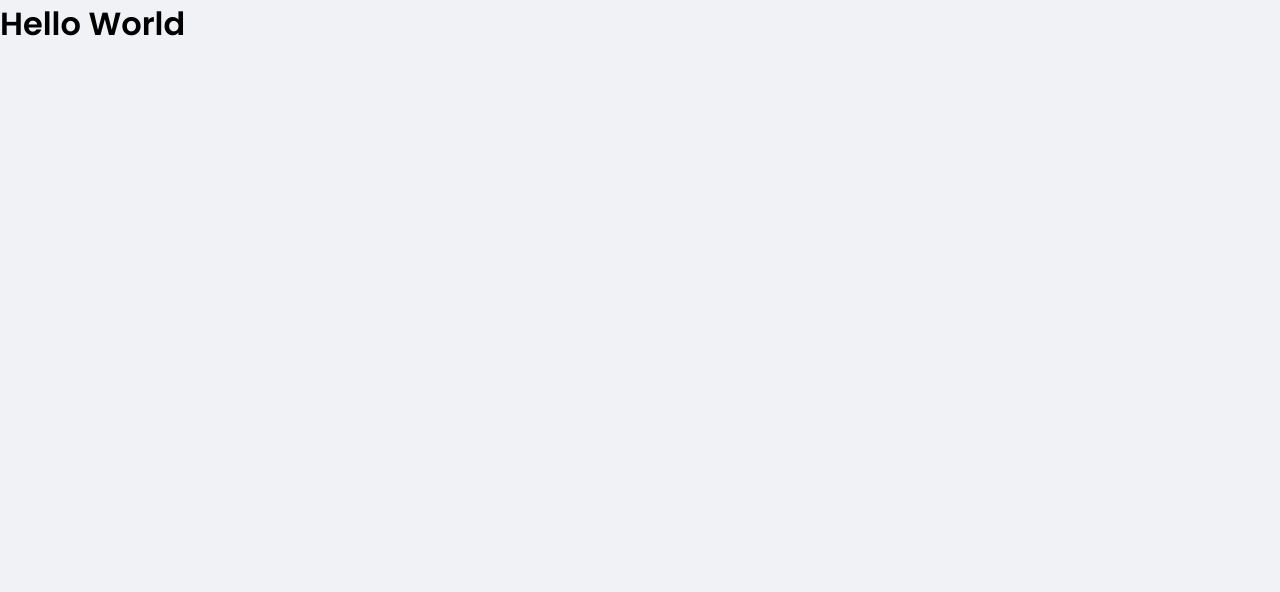
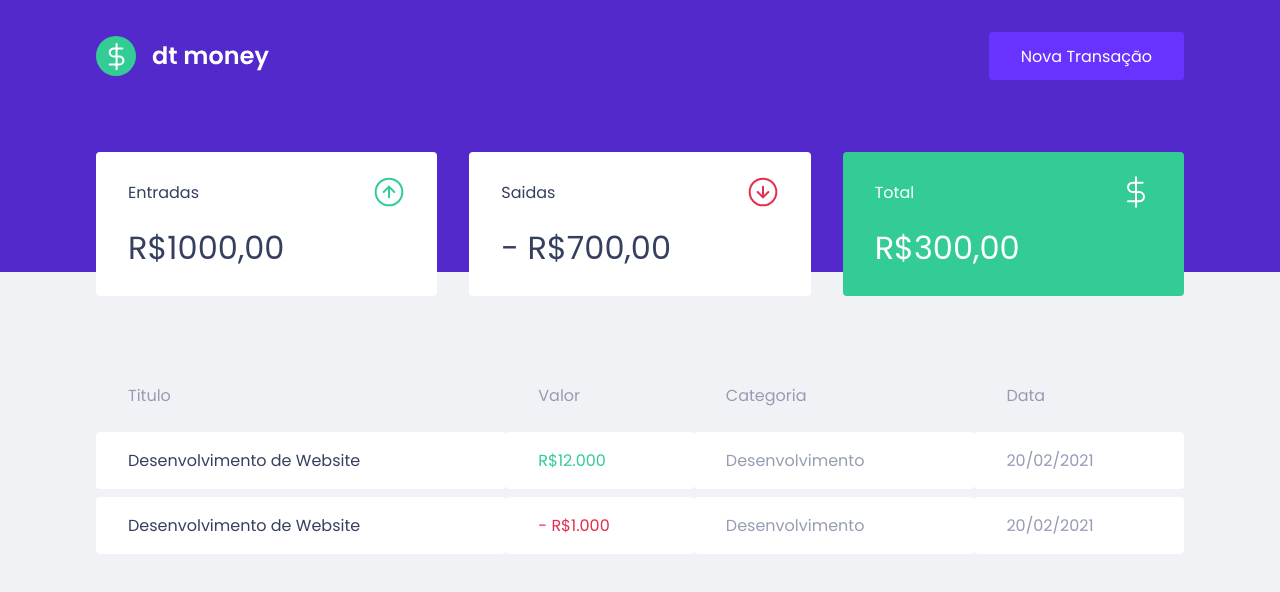
Before and after one commit to TomasSantosz/dtmoney, a React (Create React App) app: page / in a window 1280 px wide. Shown: the top 592 px of the page. Built offline with nearby package versions, Linux system fonts and the light colour scheme.

Commit message:
finish dashboard

```diff
--- a/src/App.tsx
+++ b/src/App.tsx
@@ -1,10 +1,13 @@
+import { Dashboard } from "./components/Dashboard";
+import { Header } from "./components/Header";
 import { GlobalStyle } from "./styles/global";
 
 export function App() {
   return (
-    <div className="App">
-      <h1>Hello World</h1>
+    <>
+      <Header />
+      <Dashboard />
       <GlobalStyle />
-    </div>
+    </>
   );
 }
--- /dev/null
+++ b/src/components/Dashboard/index.tsx
@@ -0,0 +1,12 @@
+import { Summary } from "../Summary";
+import { TransactionsTable } from "../TransactionsTable";
+import { Container } from "./styles";
+
+export function Dashboard(){
+    return(
+      <Container>
+            <Summary />
+            <TransactionsTable />
+      </Container>
+    );
+}
--- /dev/null
+++ b/src/components/Dashboard/styles.ts
@@ -0,0 +1,9 @@
+import styled from "styled-components";
+
+export const Container = styled.main`
+
+    max-width: 1120px;
+    margin: 0 auto;
+    padding: 2.5rem 1rem;
+
+`;
--- /dev/null
+++ b/src/components/Header/index.tsx
@@ -0,0 +1,15 @@
+import logoImg from "../../assets/logo.svg";
+import { Container, Content } from './styles';
+
+export function Header(){
+    return (
+        <Container>
+            <Content>
+                <img src={logoImg} alt="dt money" />
+                <button type="button">
+                    Nova Transação
+                </button>
+            </Content>
+        </Container>
+    )
+}
--- /dev/null
+++ b/src/components/Header/styles.ts
@@ -0,0 +1,32 @@
+import styled from 'styled-components';
+
+export const Container = styled.header`
+    background: var(--blue);
+
+`;
+
+export const Content = styled.div`
+    max-width: 1120px;
+    margin: 0 auto;
+
+    padding: 2rem 1rem 12rem;
+    display: flex;
+    align-items: center;
+    justify-content: space-between;
+
+    button{
+        font-size: 1rem;
+        color: #fff;
+        background: var(--blue-light);
+        border: 0;
+        padding: 0 2rem;
+        border-radius: 0.25rem;
+        height: 3rem;
+
+        transition: filter 0.2s;
+
+        &:hover{
+            filter: brightness(0.9);
+        }
+    }
+`;
--- /dev/null
+++ b/src/components/Summary/index.tsx
@@ -0,0 +1,32 @@
+import { Container } from "./styles";
+import incomeImg from '../../assets/income.svg';
+import outcomeImg from '../../assets/outcome.svg';
+import totalImg from '../../assets/total.svg';
+
+export function Summary(){
+    return(
+        <Container>
+            <div>
+                <header>
+                    <p>Entradas</p>
+                    <img src={incomeImg} alt="Entradas" />
+                </header>
+                <strong>R$1000,00</strong>
+            </div>
+            <div>
+                <header>
+                    <p>Saidas</p>
+                    <img src={outcomeImg} alt="Saidas" />
+                </header>
+                <strong>- R$700,00</strong>
+            </div>
+            <div className="highlight_background">
+                <header>
+                    <p>Total</p>
+                    <img src={totalImg} alt="Total" />
+                </header>
+                <strong>R$300,00</strong>
+            </div>
+        </Container>
+    );
+}
--- /dev/null
+++ b/src/components/Summary/styles.ts
@@ -0,0 +1,34 @@
+import styled from "styled-components";
+
+export const Container = styled.div`
+    display: grid;
+    grid-template-columns: repeat(3, 1fr);
+    gap: 2rem;
+    margin-top: -10rem;
+
+    div {
+        background: var(--shape);
+        padding: 1.5rem 2rem;
+        border-radius: 0.25rem;
+        color: var(--text-title);
+
+        header {
+            display: flex;
+            align-items: center;
+            justify-content: space-between;
+        }
+
+        strong{
+            display: block;
+            margin-top: 1rem;
+            font-size: 2rem;
+            font-weight: 500;
+            line-height: 3rem;
+        }
+
+        &.highlight_background {
+            background: var(--green);
+            color: #fff;
+        }
+    }
+`;
--- /dev/null
+++ b/src/components/TransactionsTable/index.tsx
@@ -0,0 +1,32 @@
+import { Container } from "./styles";
+
+export function TransactionsTable(){
+    return(
+        <Container>
+            <table>
+                <thead>
+                    <tr>
+                        <th>Titulo</th>
+                        <th>Valor</th>
+                        <th>Categoria</th>
+                        <th>Data</th>
+                    </tr>
+                </thead>
+                <tbody>
+                    <tr>
+                        <td className="title">Desenvolvimento de Website</td>
+                        <td className="deposit">R$12.000</td>
+                        <td>Desenvolvimento</td>
+                        <td>20/02/2021</td>
+                    </tr>
+                    <tr>
+                        <td className="title">Desenvolvimento de Website</td>
+                        <td className="withdraw">- R$1.000</td>
+                        <td>Desenvolvimento</td>
+                        <td>20/02/2021</td>
+                    </tr>
+                </tbody>
+            </table>
+        </Container>
+    )
+}
--- /dev/null
+++ b/src/components/TransactionsTable/styles.ts
@@ -0,0 +1,36 @@
+import styled from "styled-components";
+
+export const Container = styled.div`
+    margin-top: 4rem;
+
+    table{
+        width: 100%;
+        border-spacing: 0 0.5rem;
+
+        th{
+            color: var(--text-body);
+            font-weight: 400;
+            padding: 1rem 2rem;
+            text-align: left;
+            line-height: 1.5rem;
+        }
+
+        td{
+            padding: 1rem 2rem;
+            border: 0;
+            background: var(--shape);
+            color: var(--text-body);
+            border-radius: 0.25rem;
+
+            &:first-child{
+                color: var(--text-title)
+            }
+            &.deposit {
+                color: var(--green)
+            }
+            &.withdraw {
+                color: var(--red);
+            }
+        }
+    }
+`;
--- a/src/styles/global.ts
+++ b/src/styles/global.ts
@@ -5,13 +5,11 @@
         --background: #f0f2f5;
         --red: #e52e4d;
         --blue: #5429cc;
-
         --blue-light: #6933ff;
-
         --text-title: #363f5f;
         --text-body: #969cb3;
-
         --shape: #ffffff;
+        --green: #33cc95;
     }
 
     * {
```
